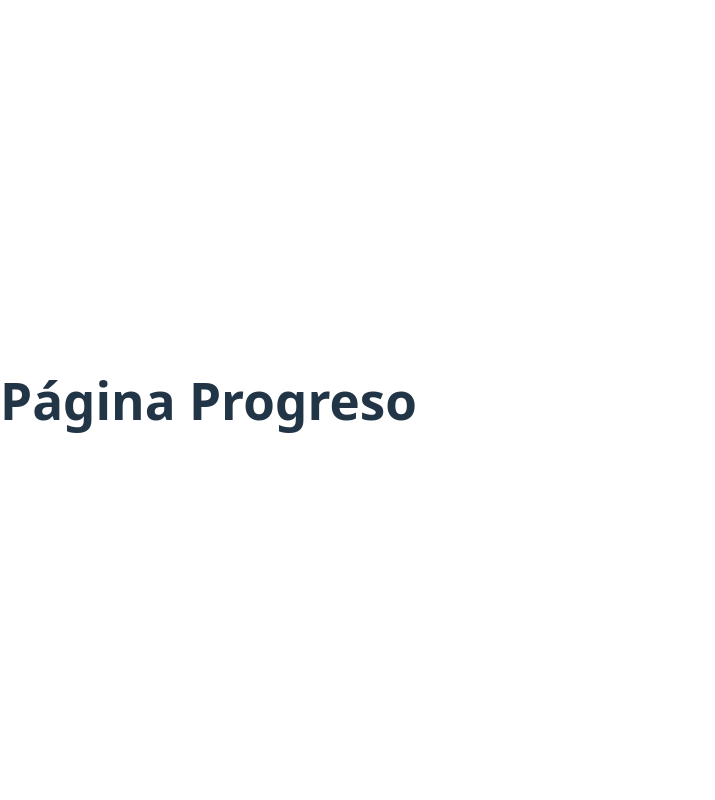
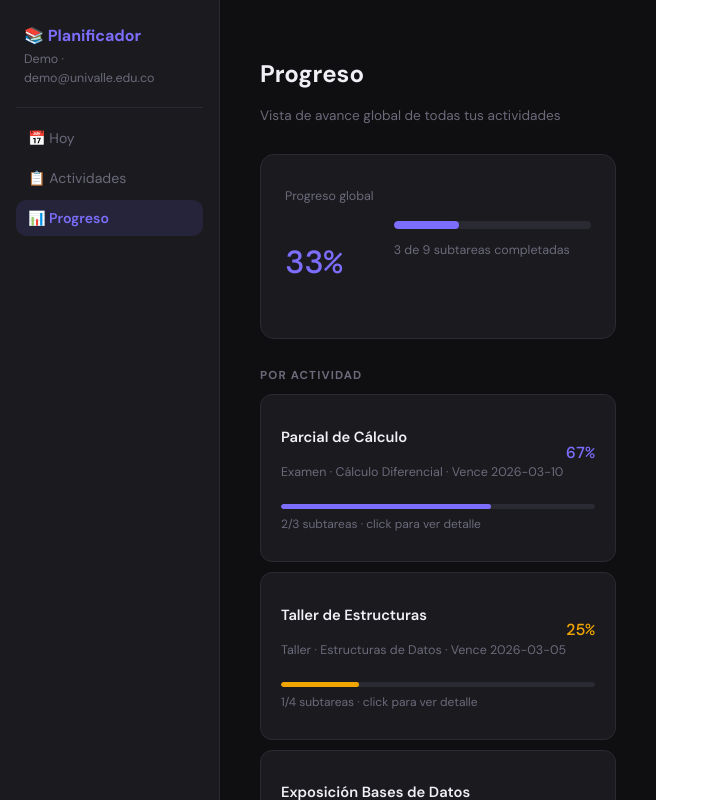
Before and after one commit to SAMBER2213/FRONTED, a React (Vite) app: page /progreso in a window 1280 px wide. Shown: the top 800 px of the page, without its empty margins (0-715 px from the left). Built offline with nearby package versions, Linux system fonts and the light colour scheme.

Commit message:
Update Progreso.jsx

```diff
--- a/src/pages/Progreso.jsx
+++ b/src/pages/Progreso.jsx
@@ -1,5 +1,87 @@
-function Progreso() {
-  return <h1>Página Progreso</h1>
+import { useNavigate } from 'react-router-dom'
+
+const actividadesDemo = [
+  { id: 1, titulo: 'Parcial de Cálculo', tipo: 'Examen', curso: 'Cálculo Diferencial', fechaLimite: '2026-03-10', subtareas: [{ estado: 'hecho' }, { estado: 'hecho' }, { estado: 'pendiente' }] },
+  { id: 2, titulo: 'Taller de Estructuras', tipo: 'Taller', curso: 'Estructuras de Datos', fechaLimite: '2026-03-05', subtareas: [{ estado: 'hecho' }, { estado: 'pendiente' }, { estado: 'pendiente' }, { estado: 'pendiente' }] },
+  { id: 3, titulo: 'Exposición Bases de Datos', tipo: 'Proyecto', curso: 'Bases de Datos', fechaLimite: '2026-03-15', subtareas: [{ estado: 'pendiente' }, { estado: 'pendiente' }] },
+]
+
+export default function Progreso() {
+  const navigate = useNavigate()
+
+  const totalSubtareas = actividadesDemo.reduce((a, act) => a + act.subtareas.length, 0)
+  const totalHechas = actividadesDemo.reduce((a, act) => a + act.subtareas.filter(s => s.estado === 'hecho').length, 0)
+  const progresoGlobal = Math.round((totalHechas / totalSubtareas) * 100)
+
+  return (
+    <div style={{ display: 'grid', gridTemplateColumns: '220px 1fr', minHeight: '100vh', fontFamily: 'DM Sans, sans-serif', background: '#0f0f11', color: '#f0eff5' }}>
+      <Sidebar navigate={navigate} actual="progreso" />
+
+      <main style={{ padding: '36px 40px', maxWidth: 720 }}>
+        <h2 style={{ fontSize: '1.5rem', fontWeight: 700, marginBottom: 4 }}>Progreso</h2>
+        <p style={{ fontSize: '0.85rem', color: '#6b6a7a', marginBottom: 28 }}>Vista de avance global de todas tus actividades</p>
+
+        {/* Resumen global */}
+        <div style={{ background: '#1a1a1f', border: '1px solid #2a2a32', borderRadius: 14, padding: '20px 24px', marginBottom: 28, display: 'flex', alignItems: 'center', gap: 20 }}>
+          <div>
+            <p style={{ fontSize: '0.78rem', color: '#6b6a7a', marginBottom: 4 }}>Progreso global</p>
+            <p style={{ fontSize: '2rem', fontWeight: 700, color: '#7c6dfa', fontFamily: 'DM Mono, monospace' }}>{progresoGlobal}%</p>
+          </div>
+          <div style={{ flex: 1 }}>
+            <div style={{ height: 8, background: '#2a2a32', borderRadius: 10, overflow: 'hidden', marginBottom: 8 }}>
+              <div style={{ width: `${progresoGlobal}%`, height: '100%', background: '#7c6dfa', borderRadius: 10, transition: 'width 0.4s' }}></div>
+            </div>
+            <p style={{ fontSize: '0.78rem', color: '#6b6a7a' }}>{totalHechas} de {totalSubtareas} subtareas completadas</p>
+          </div>
+        </div>
+
+        {/* Lista por actividad */}
+        <p style={labelSeccion}>Por actividad</p>
+        {actividadesDemo.map(act => {
+          const hechas = act.subtareas.filter(s => s.estado === 'hecho').length
+          const total = act.subtareas.length
+          const pct = Math.round((hechas / total) * 100)
+          const color = pct === 100 ? '#3bbfa3' : pct >= 50 ? '#7c6dfa' : '#f0a500'
+
+          return (
+            <div key={act.id} onClick={() => navigate(`/actividad/${act.id}`)}
+              style={{ background: '#1a1a1f', border: '1px solid #2a2a32', borderRadius: 12, padding: '16px 20px', marginBottom: 10, cursor: 'pointer', transition: 'border-color 0.2s' }}
+              onMouseEnter={e => e.currentTarget.style.borderColor = '#3a3a45'}
+              onMouseLeave={e => e.currentTarget.style.borderColor = '#2a2a32'}>
+              <div style={{ display: 'flex', justifyContent: 'space-between', alignItems: 'center', marginBottom: 10 }}>
+                <div>
+                  <p style={{ fontSize: '0.92rem', fontWeight: 600 }}>{act.titulo}</p>
+                  <p style={{ fontSize: '0.78rem', color: '#6b6a7a', marginTop: 2 }}>{act.tipo} · {act.curso} · Vence {act.fechaLimite}</p>
+                </div>
+                <span style={{ fontFamily: 'DM Mono, monospace', fontSize: '1rem', fontWeight: 700, color }}>
+                  {pct}%
+                </span>
+              </div>
+              <div style={{ height: 5, background: '#2a2a32', borderRadius: 10, overflow: 'hidden' }}>
+                <div style={{ width: `${pct}%`, height: '100%', background: color, borderRadius: 10 }}></div>
+              </div>
+              <p style={{ fontSize: '0.75rem', color: '#6b6a7a', marginTop: 6 }}>{hechas}/{total} subtareas · click para ver detalle</p>
+            </div>
+          )
+        })}
+      </main>
+    </div>
+  )
 }
 
-export default Progreso
+function Sidebar({ navigate, actual }) {
+  return (
+    <aside style={{ background: '#1a1a1f', borderRight: '1px solid #2a2a32', padding: '24px 16px', display: 'flex', flexDirection: 'column', gap: 4 }}>
+      <div style={{ padding: '0 8px 20px', borderBottom: '1px solid #2a2a32', marginBottom: 8 }}>
+        <div style={{ fontSize: '1rem', fontWeight: 700, color: '#7c6dfa' }}>📚 Planificador</div>
+        <div style={{ fontSize: '0.78rem', color: '#6b6a7a', marginTop: 2 }}>Demo · demo@univalle.edu.co</div>
+      </div>
+      <button onClick={() => navigate('/hoy')} style={nav(actual === 'hoy')}>📅 Hoy</button>
+      <button onClick={() => navigate('/crear')} style={nav(actual === 'actividades')}>📋 Actividades</button>
+      <button onClick={() => navigate('/progreso')} style={nav(actual === 'progreso')}>📊 Progreso</button>
+    </aside>
+  )
+}
+
+const nav = (activo) => ({ padding: '9px 12px', borderRadius: 10, fontSize: '0.88rem', color: activo ? '#7c6dfa' : '#6b6a7a', cursor: 'pointer', display: 'flex', alignItems: 'center', gap: 9, background: activo ? 'rgba(124,109,250,0.12)' : 'none', border: 'none', width: '100%', textAlign: 'left', fontFamily: 'DM Sans, sans-serif', fontWeight: activo ? 600 : 400 })
+const labelSeccion = { fontSize: '0.72rem', fontWeight: 700, textTransform: 'uppercase', letterSpacing: '0.1em', color: '#6b6a7a', marginBottom: 10 }
```
